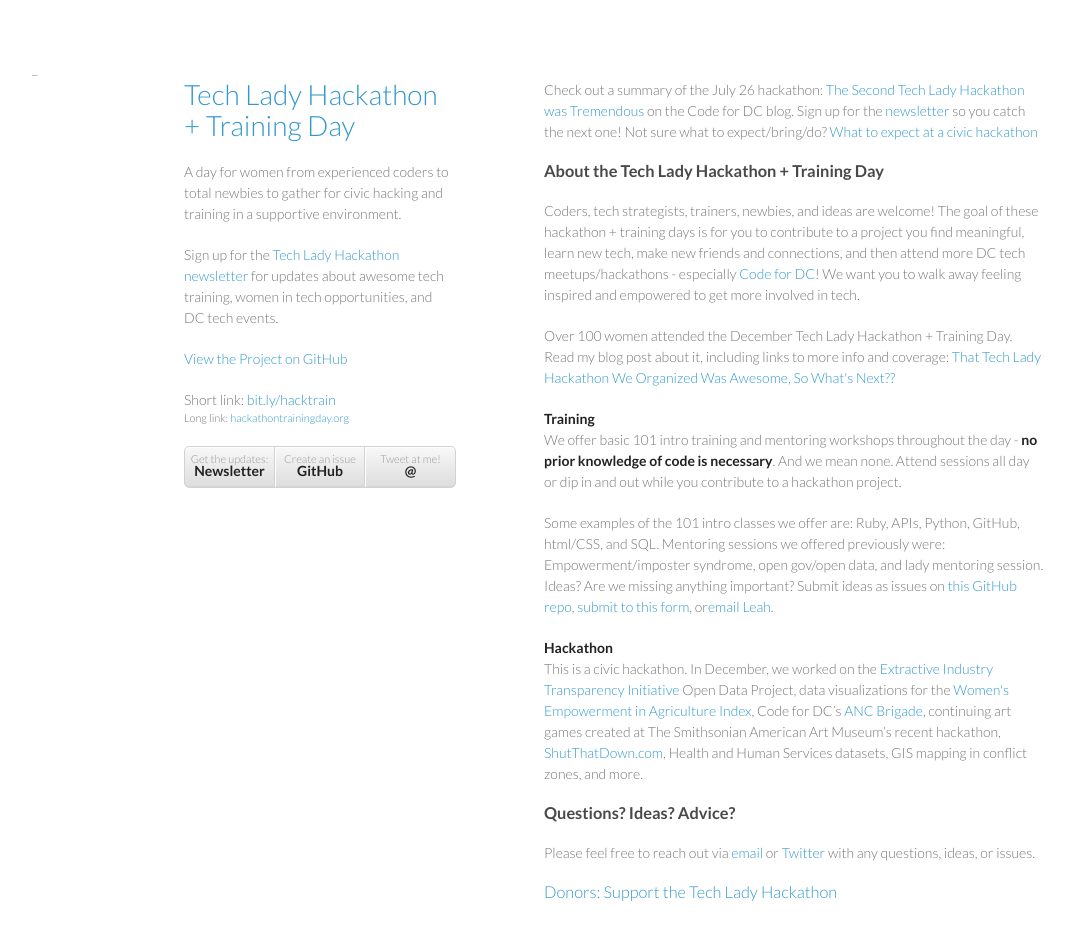
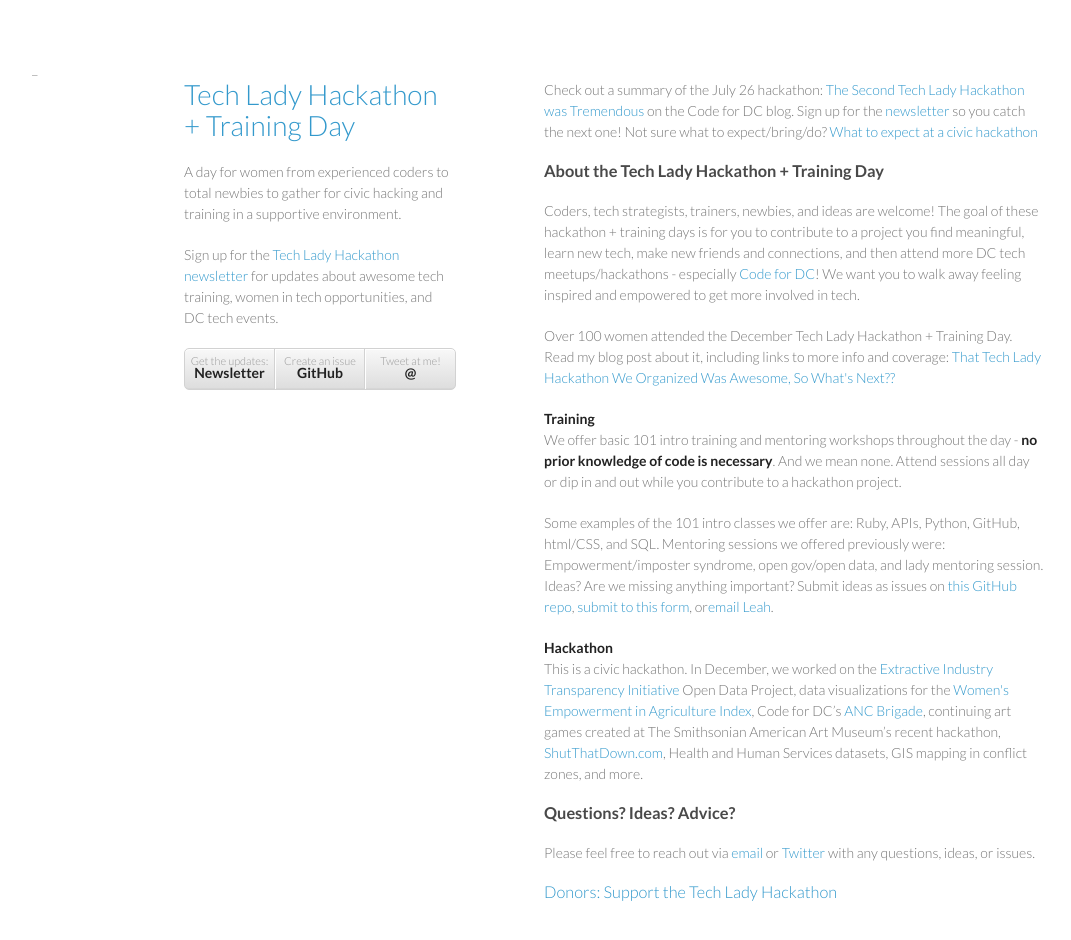
Before and after one commit to leahbannon/techladyhackathon, a Jekyll site: the page built from index.html, in a window 1280 px wide and 1021 px high. Shown: the top 940 px of the window, without its empty margins (26-1097 px from the left). Built offline with Jekyll 4.4.1, drawn with Linux system fonts in a browser that asks for light colours.

Commit message:
Update header.html

```diff
--- a/_includes/header.html
+++ b/_includes/header.html
@@ -19,10 +19,6 @@
         <p>A day for women from experienced coders to total newbies to gather for civic hacking and training in a supportive environment.</p>
 
         <p>Sign up for the <a href="/newsletter.html">Tech Lady Hackathon newsletter</a> for updates about awesome tech training, women in tech opportunities, and DC tech events.</p>
-
-        <p class="view"><a href="https://github.com/leahbannon/hackathontrainingday">View the Project on GitHub</a></p>
-        <p class="view">Short link: <a href="http://bit.ly/hacktrain">bit.ly/hacktrain</a> <br/><small>Long link: <a href="http://hackathontrainingday.org">hackathontrainingday.org</a></small></p>
-
         <ul>
 
           <li><a href="/newsletter">Get the updates: <strong>Newsletter</strong></a></li>
```
